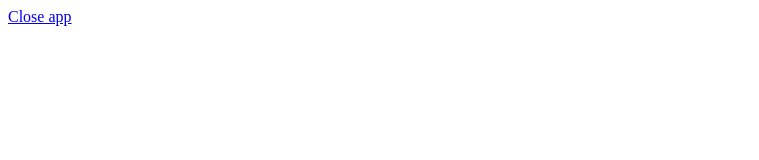
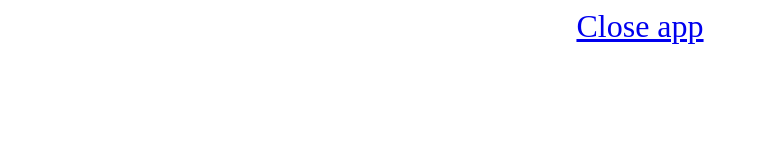
Before and after one commit to nshermione/nshermione.github.io, a plain HTML site: page testios/index.html in a window 1280 px wide. Shown: the whole page, without its empty margins (0-759 px from the left). Drawn offline with Linux system fonts and the light colour scheme.

Commit message:
update testios

```diff
--- a/testios/index.html
+++ b/testios/index.html
@@ -1,5 +1,19 @@
 <html>
 <body>
-<a href="casinoapp://closeweb">Close app</a>
+
+<style>
+    div {
+        display: flex;
+        justify-content: center;
+        align-items: center;
+    }
+
+    a {
+        font-size: 32px;
+    }
+</style>
+<div>
+    <a href="casinoapp://closeweb">Close app</a>
+</div>
 </body>
 </html>
```
